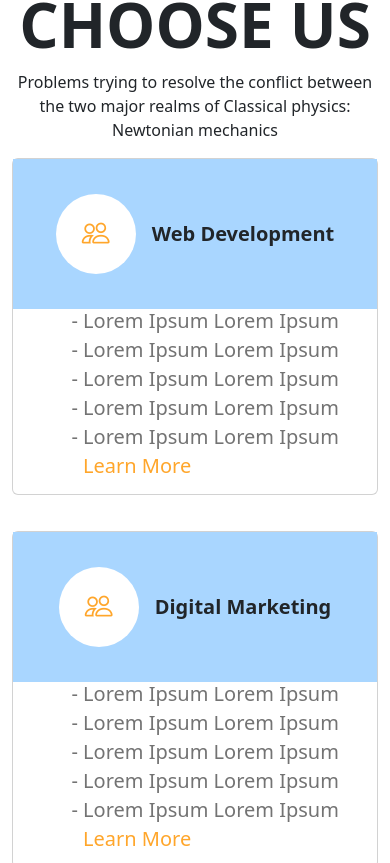
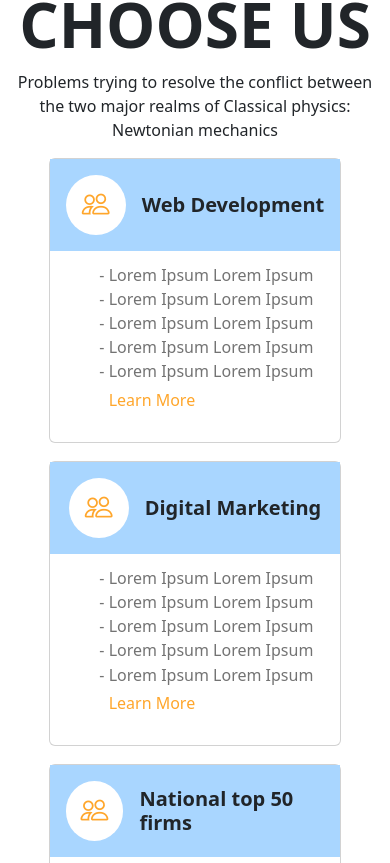
Before and after one commit to memooh/digital_agency, a React (Vite) app: page / in a window 390 px wide. Shown: the part 1161-2024 px from the top of the page. Built offline with nearby package versions, Linux system fonts and the light colour scheme.

Commit message:
Fixed card sizing on mobile

```diff
--- a/src/components/WhyChooseUs/WhyChooseUs.css
+++ b/src/components/WhyChooseUs/WhyChooseUs.css
@@ -47,3 +47,36 @@
     justify-content: center;
     height: 200px;
   }
+
+@media screen and (max-width: 767px) {
+
+
+    .card {
+        margin-top: 5%;
+        margin-bottom: 5%;
+        margin-left: 10%;
+        margin-right: 10%;
+    }
+
+    .wcuList li {
+        font-size: 16px;
+    }
+    .wcuLink {
+        font-size: 16px;
+    }
+    .card-body {
+        height: auto;
+        padding: 15px;
+    }
+
+    .iconCard {
+        width: 60px;
+        height: 60px;
+        padding: 15px;
+    }
+
+    .card-body2 {
+        height: auto;
+        padding: 15px;
+    }
+}
```
